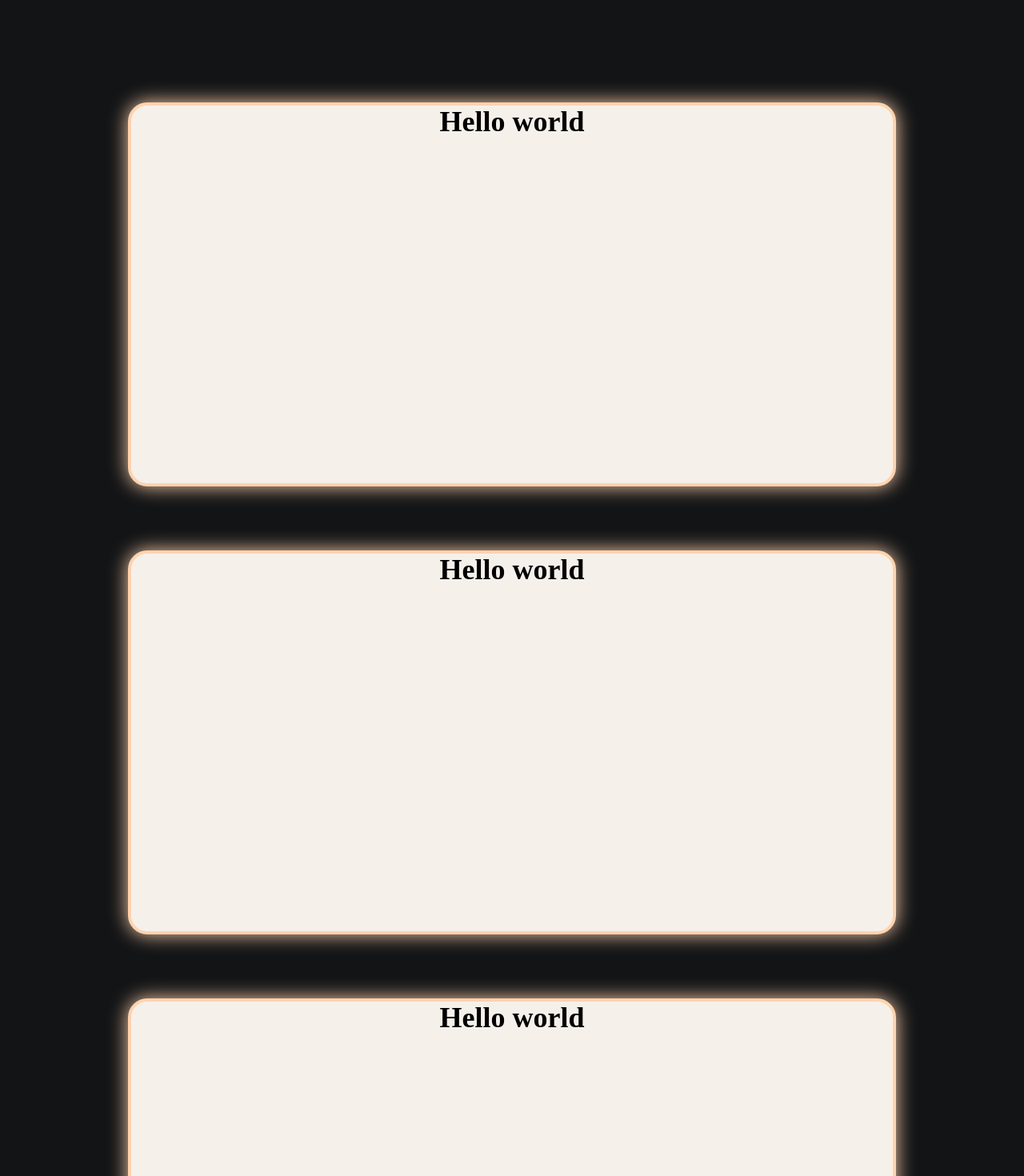
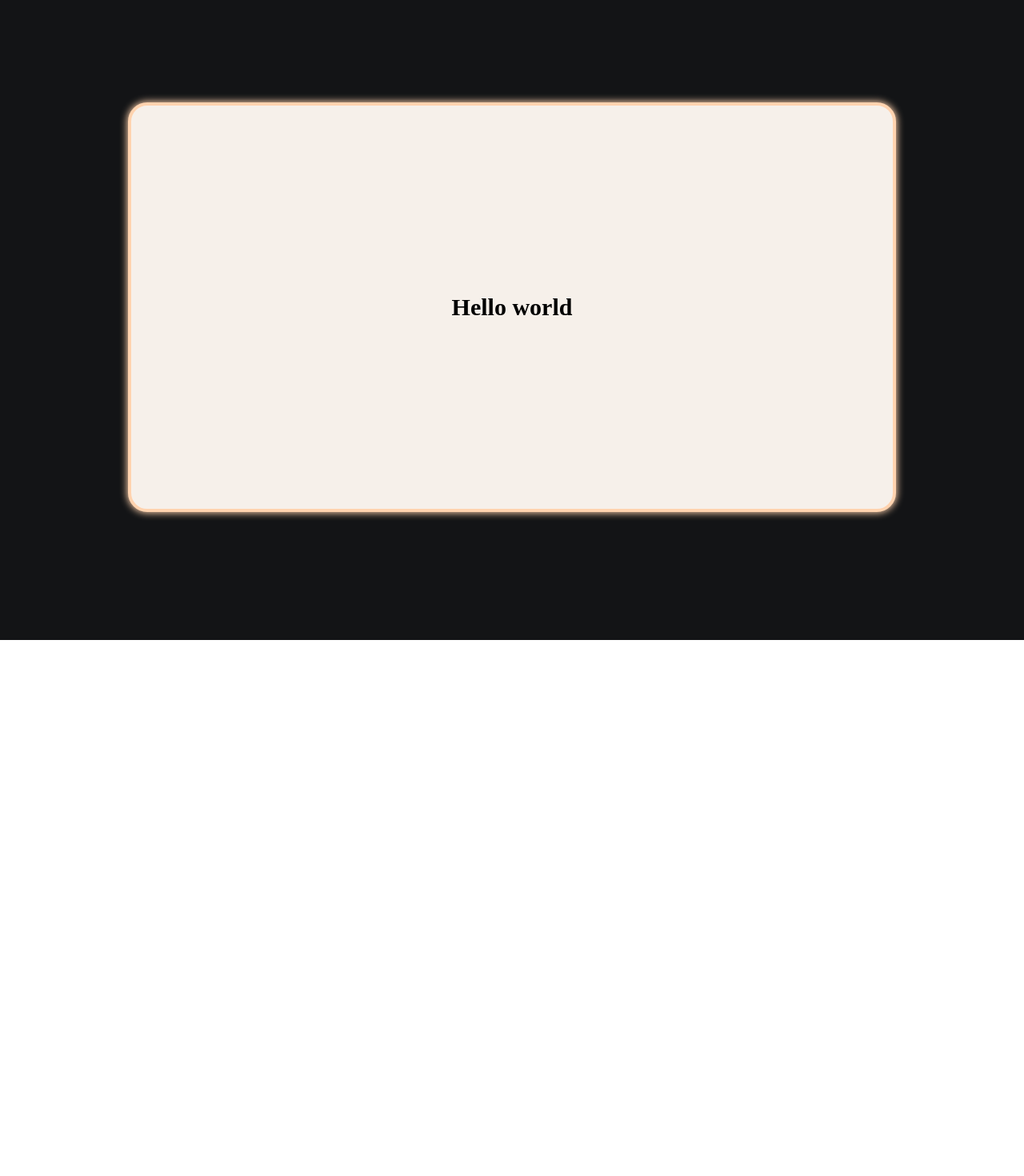
Before and after one commit to Lilswan77/clone2, a React (Create React App) app: page / in a window 1280 px wide. Shown: the part 340-1810 px from the top of the page at 80% size. After the commit the page ends 1140 px from the top, so only its background shows below. Built offline with nearby package versions, Linux system fonts and the light colour scheme.

Commit message:
did your mom

```diff
--- a/src/Components/Blog.jsx
+++ b/src/Components/Blog.jsx
@@ -1,6 +1,8 @@
 const Blog = () => {
   return (
-    <div>Blog</div>
+    <div>
+
+    </div>
   )
 }
 
--- a/src/Components/Home.jsx
+++ b/src/Components/Home.jsx
@@ -8,22 +8,12 @@ const Home = () => {
         This road map makes it easier to comprehend all the moving aspects of
         managing a design firm.
       </p>
-      <div className="grid gap-20">
-        <div className="border-4 border-[#ffd3af] md:w-[60rem] h-[30rem] rounded-3xl shadow-3xl shadow-[#ffd3af] m-auto bg-[#f6f0ea]">
-          <h1 className="justify-center text-4xl font-bold font-Poppins flex">
+      <div className="pb-[10rem]">
+        <div className="flex m-auto md:w-[60rem] h-[32rem] rounded-3xl shadow-3xl border-4 border-[#ffd3af] shadow-[#ffd3af] bg-[#f6f0ea]">
+          <h1 className="m-auto justify-center text-3xl font-bold font-Poppins">
             Hello world
           </h1>
         </div>
-        <div className="border-4 border-[#ffd3af] md:w-[60rem] h-[30rem] rounded-3xl shadow-3xl shadow-[#ffd3af] m-auto bg-[#f6f0ea]">
-          <h1 className="text-center text-4xl font-bold font-Poppins">
-            Hello world
-          </h1>
-        </div>
-        <div className="border-4 border-[#ffd3af] md:w-[60rem] h-[30rem] rounded-3xl shadow-3xl shadow-[#ffd3af] m-auto bg-[#f6f0ea]">
-          <h1 className="text-center text-4xl font-bold font-Poppins">
-            Hello world
-          </h1>
-      </div>
       </div>
     </div>
   );
--- a/tailwind.config.js
+++ b/tailwind.config.js
@@ -6,7 +6,7 @@ module.exports = {
   theme: {
     extend: {
       boxShadow: {
-        '3xl': '0 0px 25px 0px',
+        '3xl': '0 0px 10px 1px',
       },
       fontFamily: {
         Secular: ['Secular One'],
```
